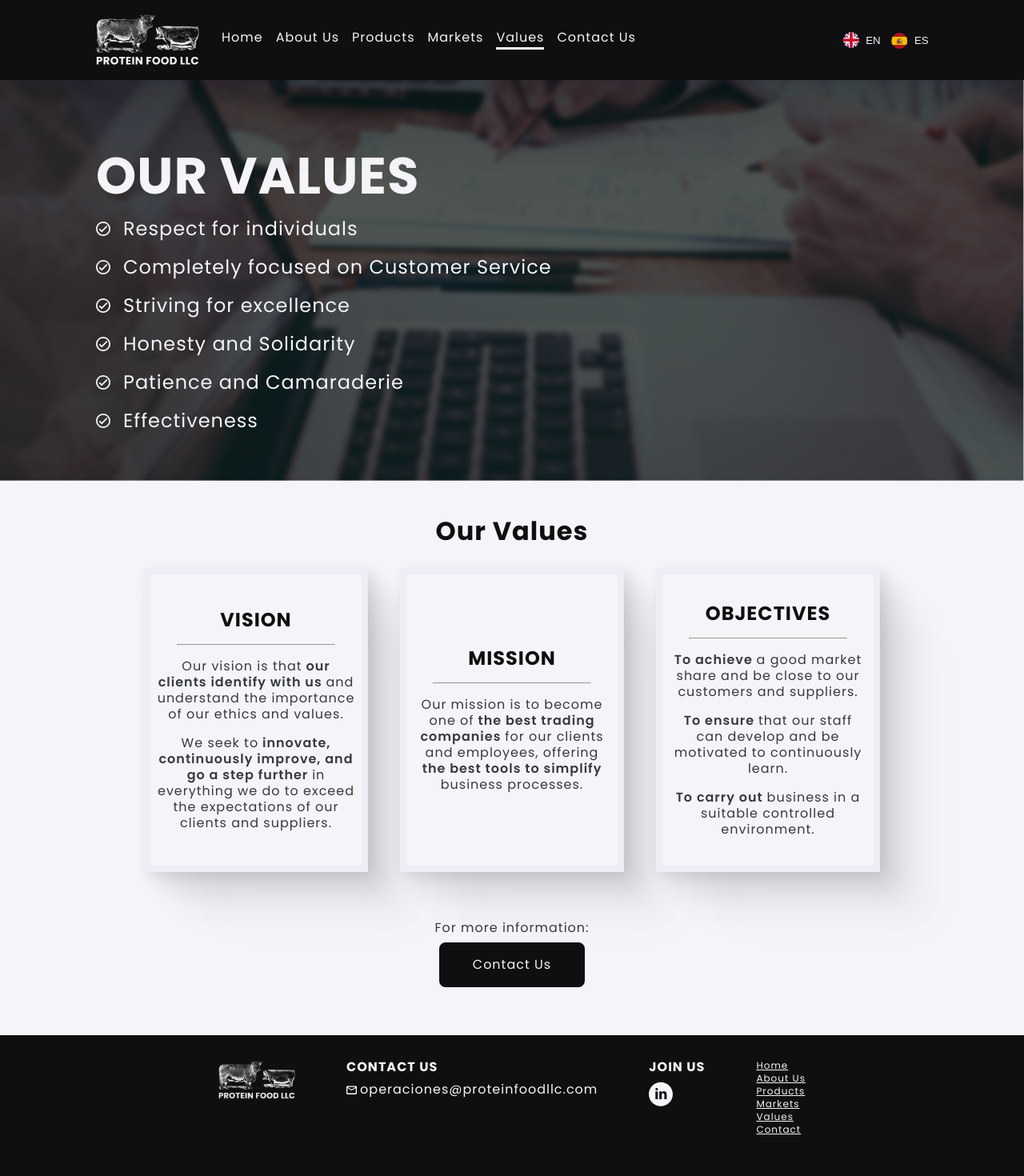
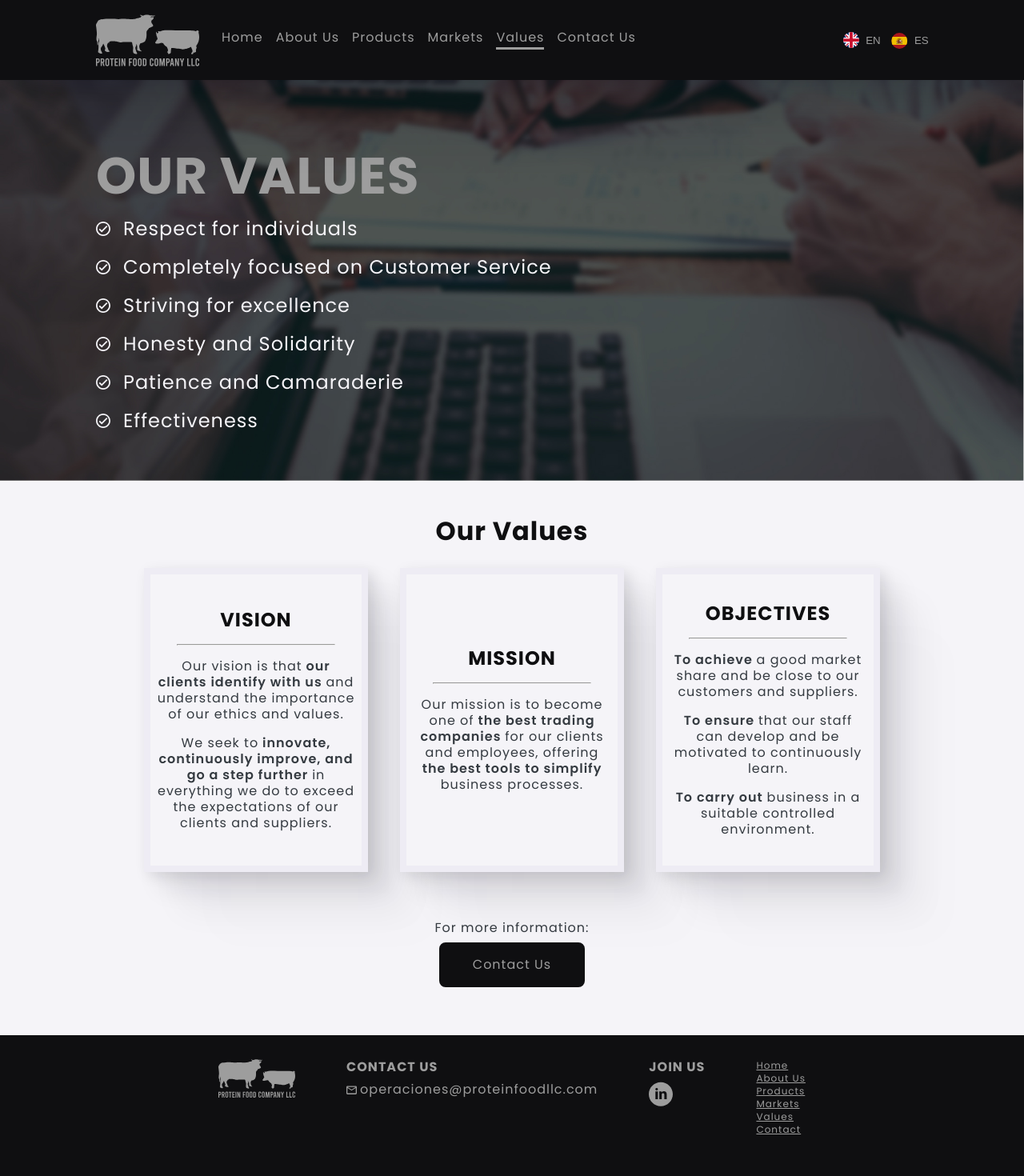
Before and after one commit to lucasPeluso/protein-food, a React (Vite) app: page /Values in a window 1280 px wide. Shown: the top 1470 px of the page at 80% size. Built offline with nearby package versions, Linux system fonts and the light colour scheme.

Commit message:
color gray changed and logo changed

```diff
--- a/src/components/Footer.jsx
+++ b/src/components/Footer.jsx
@@ -1,5 +1,5 @@
 import React from 'react'
-import Logo from '../assets/Logo.png'
+import Logo from '../assets/logoproteinfood.svg'
 import { NavLink } from "react-router-dom";
 
 import { useTranslation } from 'react-i18next';
@@ -20,19 +20,19 @@ const Footer = () => {
                     </NavLink>
                 </div>
                 <div className='footer__flex-contact-join'>
-                    <h4 className="text-start color-white underline">{t("footer.contactus")}</h4>
+                    <h4 className="text-start color-gray underline">{t("footer.contactus")}</h4>
                     <div className="contact__email">
                         <svg width="13" height="11" viewBox="0 0 13 11" fill="none" xmlns="http://www.w3.org/2000/svg">
-                            <path d="M13 1.82246C13 1.10746 12.415 0.522461 11.7 0.522461H1.3C0.585 0.522461 0 1.10746 0 1.82246V9.62246C0 10.3375 0.585 10.9225 1.3 10.9225H11.7C12.415 10.9225 13 10.3375 13 9.62246V1.82246ZM11.7 1.82246L6.5 5.07246L1.3 1.82246H11.7ZM11.7 9.62246H1.3V3.12246L6.5 6.37246L11.7 3.12246V9.62246Z" fill="white"/>
+                            <path d="M13 1.82246C13 1.10746 12.415 0.522461 11.7 0.522461H1.3C0.585 0.522461 0 1.10746 0 1.82246V9.62246C0 10.3375 0.585 10.9225 1.3 10.9225H11.7C12.415 10.9225 13 10.3375 13 9.62246V1.82246ZM11.7 1.82246L6.5 5.07246L1.3 1.82246H11.7ZM11.7 9.62246H1.3V3.12246L6.5 6.37246L11.7 3.12246V9.62246Z" fill="#9d9d9d"/>
                         </svg>
-                        <p className="color-white">operaciones@proteinfoodllc.com</p>
+                        <p className="color-gray">operaciones@proteinfoodllc.com</p>
                     </div>
                 </div>
                 <div className='footer__flex-contact-join'>
-                    <h4 className="text-start color-white underline">{t("footer.joinus")}</h4>
+                    <h4 className="text-start color-gray underline">{t("footer.joinus")}</h4>
                     <NavLink className='footer-linkedin-a' to="https://www.linkedin.com/company/protein-food-company-llc/" target={'_blank'}>
                         <svg width="30" height="31" viewBox="0 0 30 31" fill="none" xmlns="http://www.w3.org/2000/svg">
-                            <path className='footer-linkedin' d="M15 0.722412C6.71562 0.722412 0 7.43804 0 15.7224C0 24.0068 6.71562 30.7224 15 30.7224C23.2844 30.7224 30 24.0068 30 15.7224C30 7.43804 23.2844 0.722412 15 0.722412ZM11.3281 21.9396H8.29062V12.1646H11.3281V21.9396ZM9.79062 10.9646C8.83125 10.9646 8.21094 10.2849 8.21094 9.44429C8.21094 8.58647 8.85 7.9271 9.82969 7.9271C10.8094 7.9271 11.4094 8.58647 11.4281 9.44429C11.4281 10.2849 10.8094 10.9646 9.79062 10.9646ZM22.4219 21.9396H19.3844V16.5224C19.3844 15.2615 18.9437 14.4052 17.8453 14.4052C17.0063 14.4052 16.5078 14.9849 16.2875 15.5427C16.2062 15.7412 16.1859 16.0224 16.1859 16.3021V21.938H13.1469V15.2818C13.1469 14.0615 13.1078 13.0412 13.0672 12.163H15.7062L15.8453 13.5208H15.9062C16.3062 12.8833 17.2859 11.9427 18.925 11.9427C20.9234 11.9427 22.4219 13.2818 22.4219 16.1599V21.9396Z" fill="#F5F4F8"/>
+                            <path className='footer-linkedin' d="M15 0.722412C6.71562 0.722412 0 7.43804 0 15.7224C0 24.0068 6.71562 30.7224 15 30.7224C23.2844 30.7224 30 24.0068 30 15.7224C30 7.43804 23.2844 0.722412 15 0.722412ZM11.3281 21.9396H8.29062V12.1646H11.3281V21.9396ZM9.79062 10.9646C8.83125 10.9646 8.21094 10.2849 8.21094 9.44429C8.21094 8.58647 8.85 7.9271 9.82969 7.9271C10.8094 7.9271 11.4094 8.58647 11.4281 9.44429C11.4281 10.2849 10.8094 10.9646 9.79062 10.9646ZM22.4219 21.9396H19.3844V16.5224C19.3844 15.2615 18.9437 14.4052 17.8453 14.4052C17.0063 14.4052 16.5078 14.9849 16.2875 15.5427C16.2062 15.7412 16.1859 16.0224 16.1859 16.3021V21.938H13.1469V15.2818C13.1469 14.0615 13.1078 13.0412 13.0672 12.163H15.7062L15.8453 13.5208H15.9062C16.3062 12.8833 17.2859 11.9427 18.925 11.9427C20.9234 11.9427 22.4219 13.2818 22.4219 16.1599V21.9396Z" fill="#9d9d9d"/>
                         </svg>
                     </NavLink>
                 </div>
@@ -47,8 +47,8 @@ const Footer = () => {
             </div>
 
             <div className='footer__author'>
-                <p className="footer__author-p color-white">2023 Copyright © All right reserved.</p>
-                <p className="footer__author-p color-white">Made by <a className='color-white' href="https://www.linkedin.com/in/lucas-peluso" target="_blank" rel="noopener">Lucas Peluso.</a></p>
+                <p className="footer__author-p color-gray">2023 Copyright © All right reserved.</p>
+                <p className="footer__author-p color-gray">Made by <a className='color-gray' href="https://www.linkedin.com/in/lucas-peluso" target="_blank" rel="noopener">Lucas Peluso.</a></p>
             </div>
         </footer>
     )
--- a/src/components/Navbar.jsx
+++ b/src/components/Navbar.jsx
@@ -1,5 +1,5 @@
 import React, { useState }  from 'react';
-import Logo from '../assets/Logo.png'
+import Logo from '../assets/logoproteinfood.svg'
 
 import ES from '../assets/ES.svg'
 import EN from '../assets/EN.svg'
@@ -34,12 +34,12 @@ const Navbar = () => {
                     </div>
                     <nav>
                         <div className={`menu ${isOpen && "open"}`}>
-                            <NavLink to="/" style={({ isActive }) => ({ borderBottom: isActive ? '3px solid rgb(255, 255, 255)' : '' })}>{t("header.home")}</NavLink>
-                            <NavLink to="aboutus" style={({ isActive }) => ({ borderBottom: isActive ? '3px solid rgb(255, 255, 255)' : '' })}>{t("header.aboutus")}</NavLink>
-                            <NavLink to="products" style={({ isActive }) => ({ borderBottom: isActive ? '3px solid rgb(255, 255, 255)' : '' })}>{t("header.products")}</NavLink>
-                            <NavLink to="markets" style={({ isActive }) => ({ borderBottom: isActive ? '3px solid rgb(255, 255, 255)' : '' })}>{t("header.markets")}</NavLink>
-                            <NavLink to="values" style={({ isActive }) => ({ borderBottom: isActive ? '3px solid rgb(255, 255, 255)' : '' })}>{t("header.values")}</NavLink>
-                            <NavLink to="contact" style={({ isActive }) => ({ borderBottom: isActive ? '3px solid rgb(255, 255, 255)' : '' })}>{t("header.contact")}</NavLink>
+                            <NavLink to="/" style={({ isActive }) => ({ borderBottom: isActive ? '3px solid var(--gray)' : '' })}>{t("header.home")}</NavLink>
+                            <NavLink to="aboutus" style={({ isActive }) => ({ borderBottom: isActive ? '3px solid var(--gray)' : '' })}>{t("header.aboutus")}</NavLink>
+                            <NavLink to="products" style={({ isActive }) => ({ borderBottom: isActive ? '3px solid var(--gray)' : '' })}>{t("header.products")}</NavLink>
+                            <NavLink to="markets" style={({ isActive }) => ({ borderBottom: isActive ? '3px solid var(--gray)' : '' })}>{t("header.markets")}</NavLink>
+                            <NavLink to="values" style={({ isActive }) => ({ borderBottom: isActive ? '3px solid var(--gray)' : '' })}>{t("header.values")}</NavLink>
+                            <NavLink to="contact" style={({ isActive }) => ({ borderBottom: isActive ? '3px solid var(--gray)' : '' })}>{t("header.contact")}</NavLink>
                         </div>
                     </nav>
                 </div>
--- a/src/index.css
+++ b/src/index.css
@@ -5,7 +5,7 @@
     --blue-dark: #0f0f11;
     --blue-dark-10: #16213E10;
     --blue-light: hsl(211, 88%, 13%);
-    --gray: #8D8D8D;
+    --gray: #9d9d9d;
     --text-color: #343A40;
     --pink:  #ad2c39;
     --white: #F5F4F8;
@@ -96,7 +96,7 @@ small {
     font-weight: 400;
     text-align: center;
     text-decoration: none;
-    color: var(--white);
+    color: var(--gray);
     background-color: var(--blue-dark);
     transition: all .3s ease-out;
 }
@@ -119,6 +119,10 @@ small {
 
 .color-blue-light {
     color: var(--blue-light);
+}
+
+.color-gray {
+    color: var(--gray);
 }
 
 .color-pink {
@@ -167,7 +171,7 @@ small {
 .pages-titles {
     font-size: 24px;
     line-height: 24px;
-    color: var(--white)
+    color: var(--gray)
 }
 
 .text-start {
--- a/src/styles/components/layout/Footer.css
+++ b/src/styles/components/layout/Footer.css
@@ -15,7 +15,7 @@
 }
 
 .footer a:hover {
-    color: var(--yellow);
+    color: var(--white);
 }
 
 .footer__author {
@@ -50,7 +50,7 @@
 }
 
 .footer__flex-links a{
-    color: var(--white);
+    color: var(--gray);
     font-size: 12px;
     line-height: 16px;
     text-decoration: underline;
@@ -61,7 +61,7 @@
 }
 
 .footer-linkedin-a:hover .footer-linkedin {
-    fill: var(--yellow);
+    fill: var(--white);
 }
 
 .logo-footer {
--- a/src/styles/components/layout/Navbar.css
+++ b/src/styles/components/layout/Navbar.css
@@ -10,7 +10,7 @@
     padding: 6px;
     border: none;
     background-color: var(--blue-dark);
-    color: var(--white);
+    color: var(--gray);
     cursor: pointer;
 }
 
@@ -71,7 +71,7 @@ header{
     letter-spacing: 1px;
     text-align: start;
     text-decoration: none;
-    color: var(--white);
+    color: var(--gray);
     transition: .2s;
 }
 
@@ -85,7 +85,7 @@ header{
 .menu-toggle span {
     width: 30px;
     height: 4px;
-    background: var(--white);
+    background: var(--gray);
     margin-bottom: 5px;
     transform-origin: 6px 0px;
     transition: all .2s linear;
@@ -167,13 +167,12 @@ header{
         font-weight: 400;
         text-align: center;
         text-decoration: none;
-        color: var(--white);
         position: relative;
     }
 
     .menu a::after {
         content: "";
-        background-color: var(--white);
+        background-color: var(--gray);
         position: absolute;
         left: 0;
         bottom: -3.5px;
@@ -193,7 +192,7 @@ header{
 
     .menu a:hover {
         background-color: transparent;
-        color: var(--white);
+        color: var(--gray);
     }
 
     .menu-toggle {
--- a/src/translations/es/global.json
+++ b/src/translations/es/global.json
@@ -75,7 +75,7 @@
         "dried": "FRUTOS SECOS",
         "dairy": "PRODUCTOS LÁCTEOS",
         "our": "Nuestra red de suministro incluye socios de América del Norte, Central y del Sur, Oceanía, India y Europa, donde hemos desarrollado relaciones comerciales dedicadas a mercados específicos.",
-        "all": "Todos nuestros productos se procesan y entregan según especificacionesexactas bajo la estricta supervisión de nuestro personal de control de calidad altamente capacitado.",
+        "all": "Todos nuestros productos se procesan y entregan según especificaciones exactas bajo la estricta supervisión de nuestro personal de control de calidad altamente capacitado.",
         "allthe": "Todas las marcas que proveemos son reconocidas internacionalmente, lo que garantiza que todos los productos tengan el más alto nivel de cumplimiento de calidad. Los clientes pueden estar seguros de que tenemos la capacidad de brindar un servicio confiable y eficiente que supera sus expectativas.",
         "oursupply": "Nuestras redes de suministro ofrecen producción durante todo el año de todos los cortes primarios, cortes de fabricación y despojos producidos según especificaciones exactas.",
         "wesupply": "Suministramos certificados Halal y Kosher.",
```
Also changed, not shown: src/assets/Logo.png (deleted), src/assets/logoproteinfood.svg (added).
